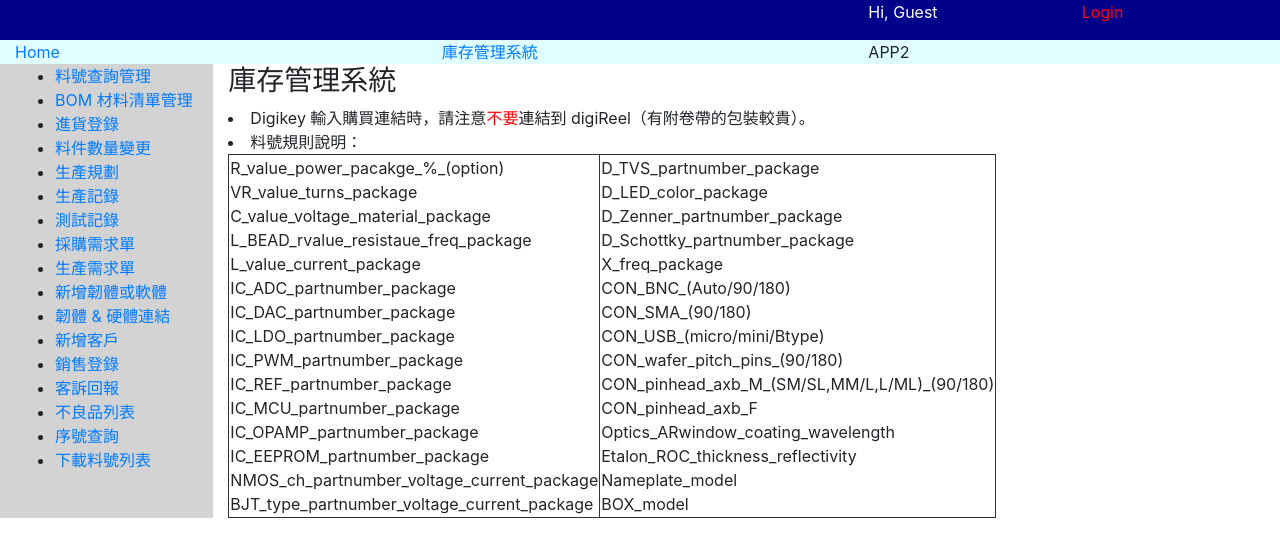
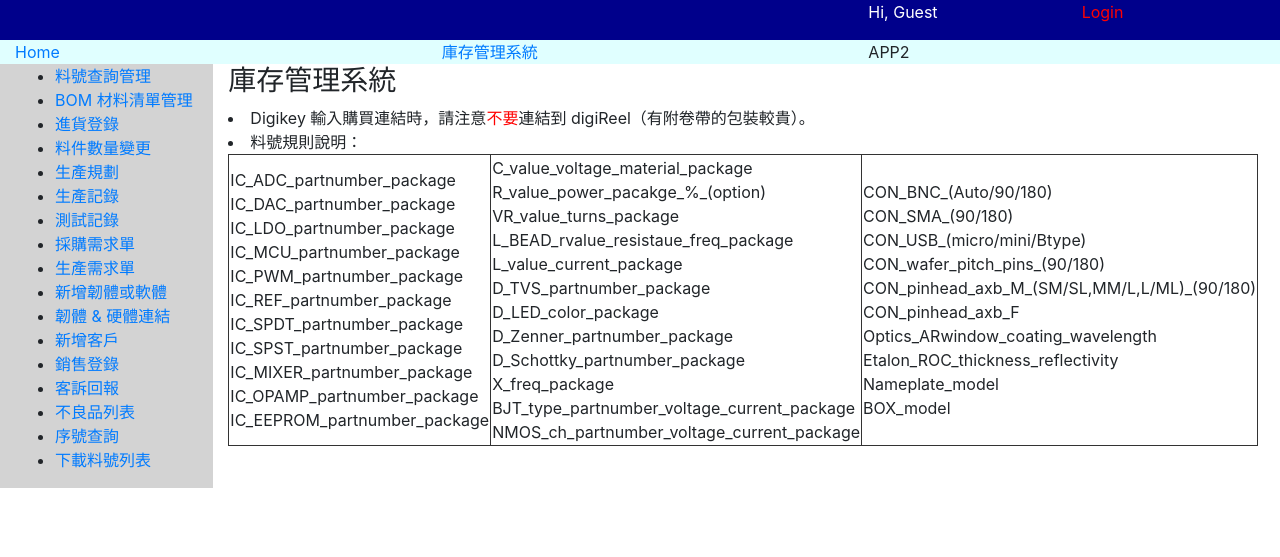
Before and after one commit to TinaHsing/qportal, a Django app: page /erp/ in a window 1280 px wide. Shown: the top 557 px of the page. Run offline with Django 3.2, Linux system fonts and the light colour scheme; some libraries are stand-ins or nearby versions.

Commit message:
Update erpindex.html

```diff
--- a/template/erp/erpindex.html
+++ b/template/erp/erpindex.html
@@ -5,27 +5,31 @@
 <li> Digikey 輸入購買連結時，請注意<font color=red>不要</font>連結到 digiReel（有附卷帶的包裝較貴）。</li>
 <li> 料號規則說明：</li>
 <table><tr><td>
-R_value_power_pacakge_%_(option)<br>
-VR_value_turns_package<br>
-C_value_voltage_material_package<br>
-L_BEAD_rvalue_resistaue_freq_package<br>
-L_value_current_package<br>
 IC_ADC_partnumber_package<br>
 IC_DAC_partnumber_package<br>
 IC_LDO_partnumber_package<br>
+IC_MCU_partnumber_package<br>
 IC_PWM_partnumber_package<br>
 IC_REF_partnumber_package<br>
-IC_MCU_partnumber_package<br>
+IC_SPDT_partnumber_package<br>
+IC_SPST_partnumber_package<br>
+IC_MIXER_partnumber_package<br>
 IC_OPAMP_partnumber_package<br>
 IC_EEPROM_partnumber_package<br>
-NMOS_ch_partnumber_voltage_current_package<br>
-BJT_type_partnumber_voltage_current_package
 </td><td>
+C_value_voltage_material_package<br>
+R_value_power_pacakge_%_(option)<br>
+VR_value_turns_package<br>
+L_BEAD_rvalue_resistaue_freq_package<br>
+L_value_current_package<br>
 D_TVS_partnumber_package<br>
 D_LED_color_package<br>
 D_Zenner_partnumber_package<br>
 D_Schottky_partnumber_package<br>
 X_freq_package<br>
+BJT_type_partnumber_voltage_current_package<br>
+NMOS_ch_partnumber_voltage_current_package<br>
+</td><td>
 CON_BNC_(Auto/90/180)<br>
 CON_SMA_(90/180)<br>
 CON_USB_(micro/mini/Btype)<br>
```
